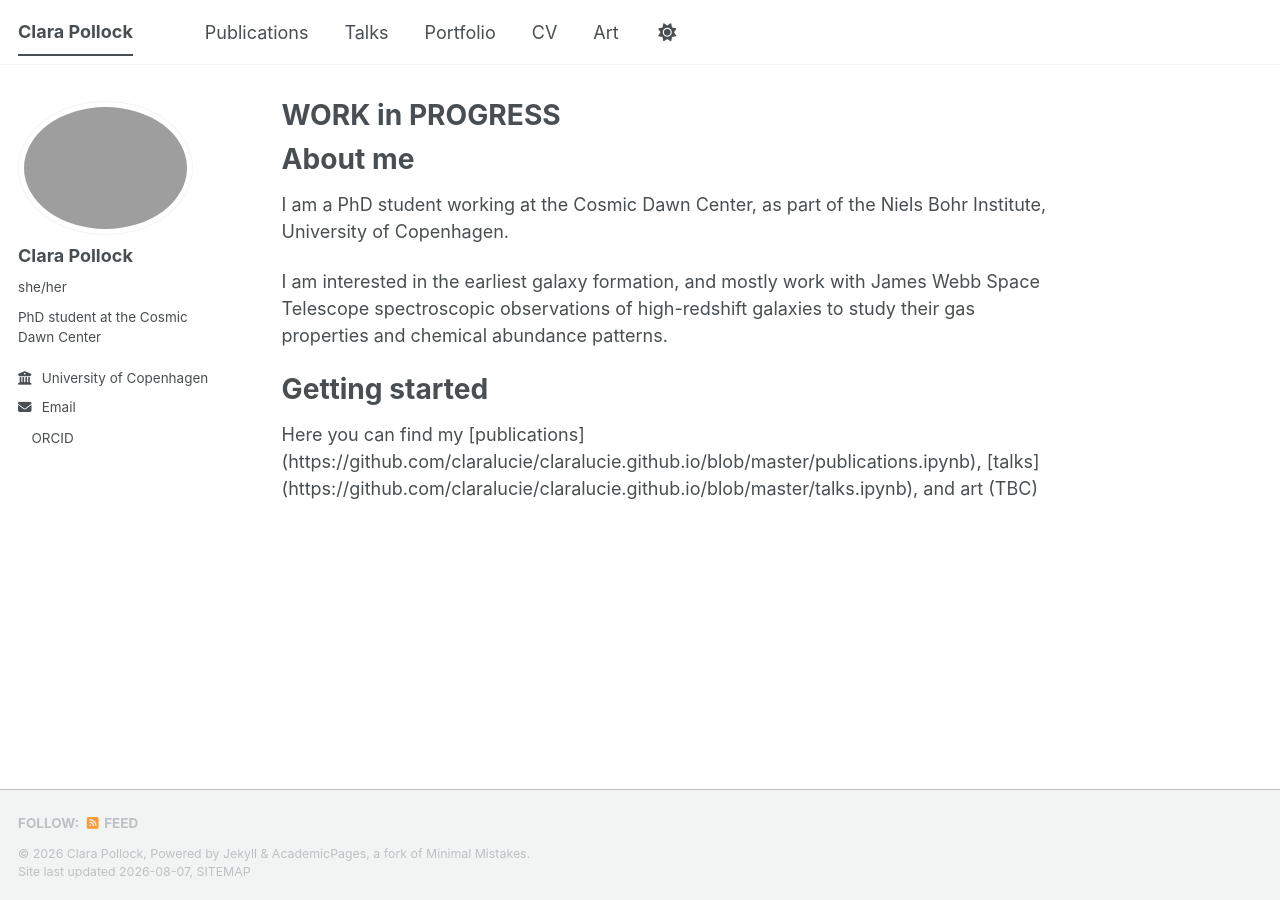
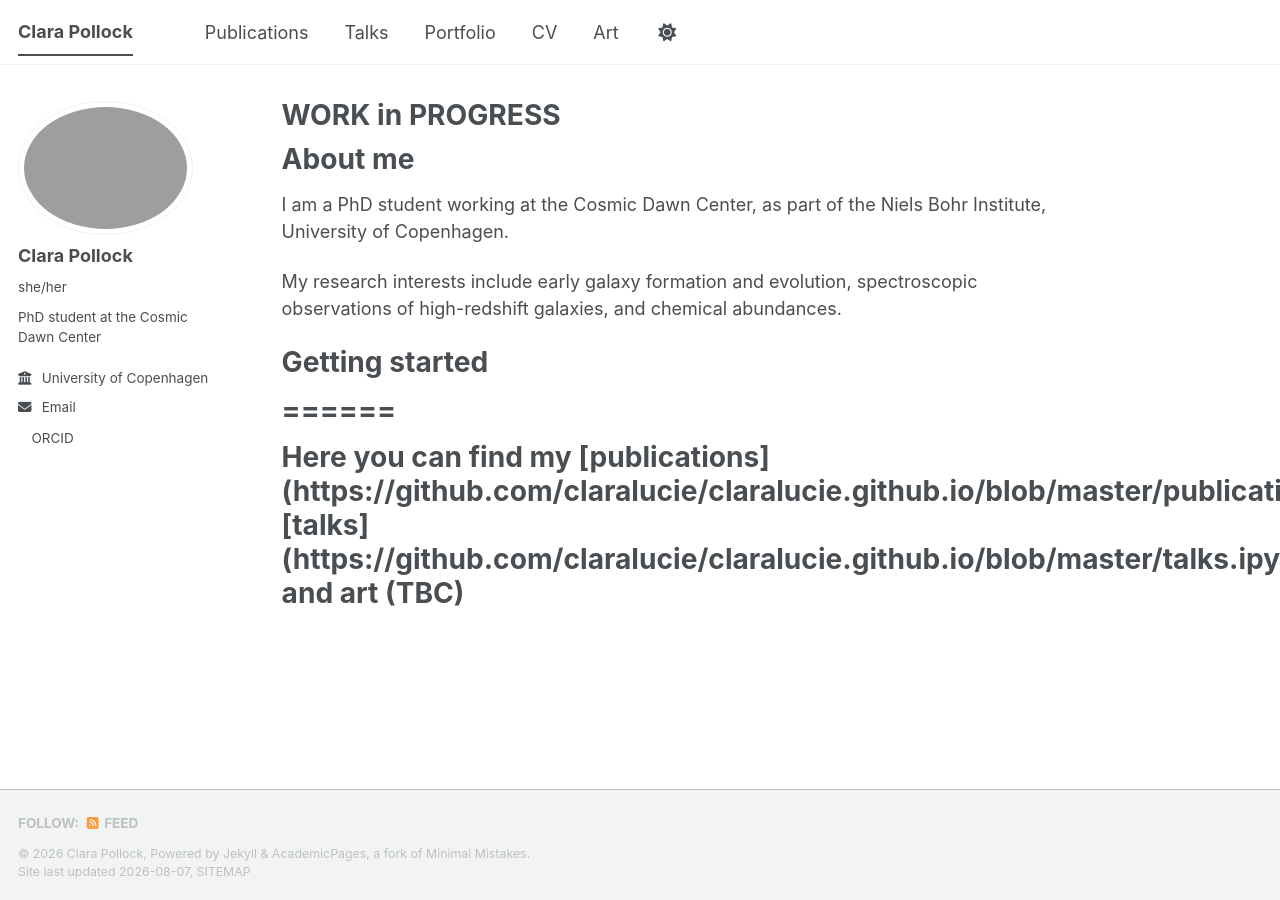
Before and after one commit to claralucie/claralucie.github.io, a Jekyll site: the page built from _pages/about.md, in a window 1280 px wide. Built offline with Jekyll 4.4.1, drawn with Linux system fonts in a browser that asks for light colours; a style sheet for code colours, icons or effects is not loaded.

Commit message:
update about

```diff
--- a/_pages/about.md
+++ b/_pages/about.md
@@ -11,9 +11,9 @@ About me
 ======
 I am a PhD student working at the Cosmic Dawn Center, as part of the Niels Bohr Institute, University of Copenhagen.
 
-I am interested in the earliest galaxy formation, and mostly work with James Webb Space Telescope spectroscopic observations of high-redshift galaxies to study their gas properties and chemical abundance patterns.
+My research interests include early galaxy formation and evolution, spectroscopic observations of high-redshift galaxies, and chemical abundances.
 
 
-Getting started
-======
-Here you can find my [publications] (https://github.com/claralucie/claralucie.github.io/blob/master/publications.ipynb), [talks] (https://github.com/claralucie/claralucie.github.io/blob/master/talks.ipynb), and art (TBC)
+# Getting started
+# ======
+# Here you can find my [publications] (https://github.com/claralucie/claralucie.github.io/blob/master/publications.ipynb), [talks] (https://github.com/claralucie/claralucie.github.io/blob/master/talks.ipynb), and art (TBC)
```
